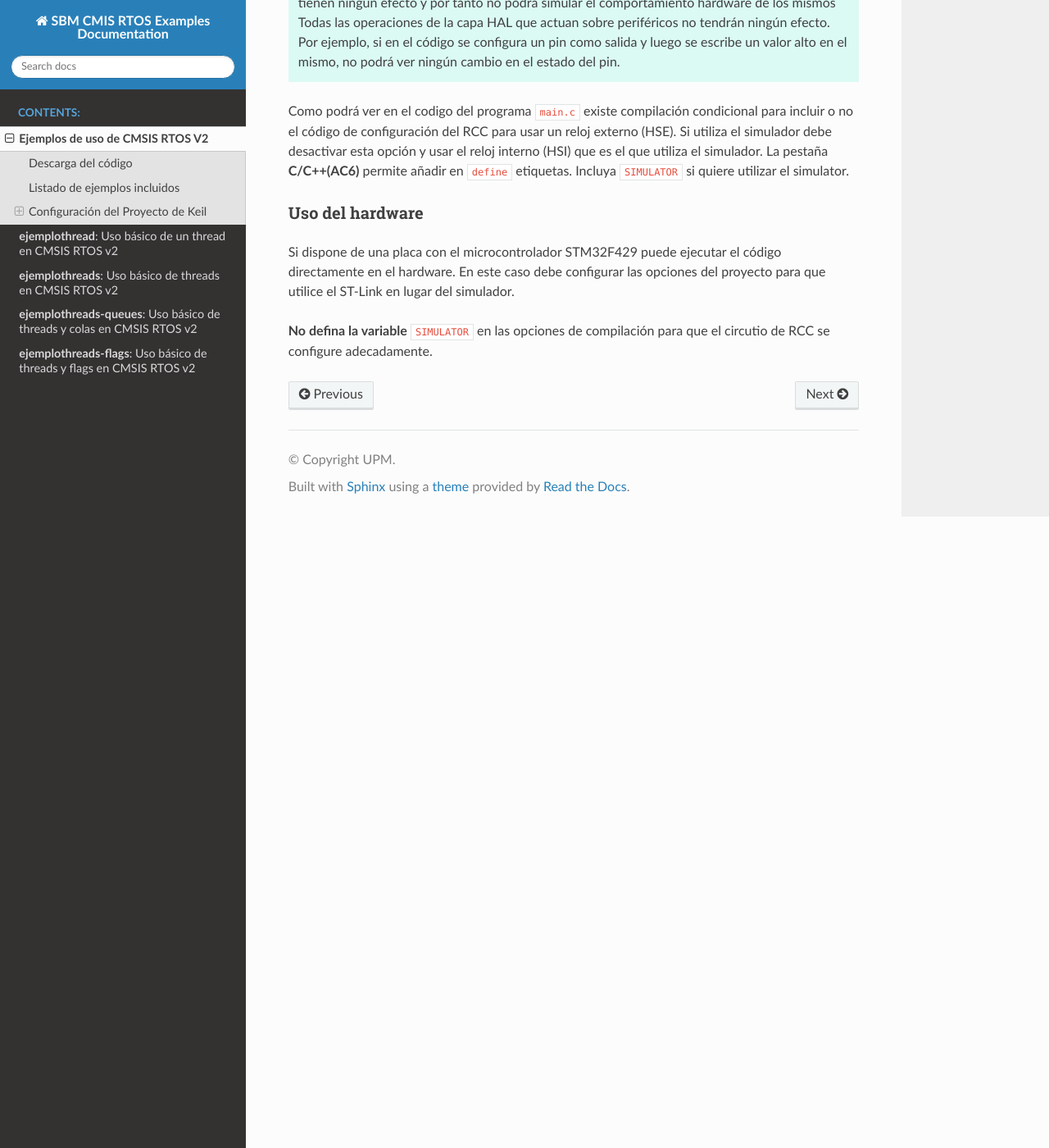
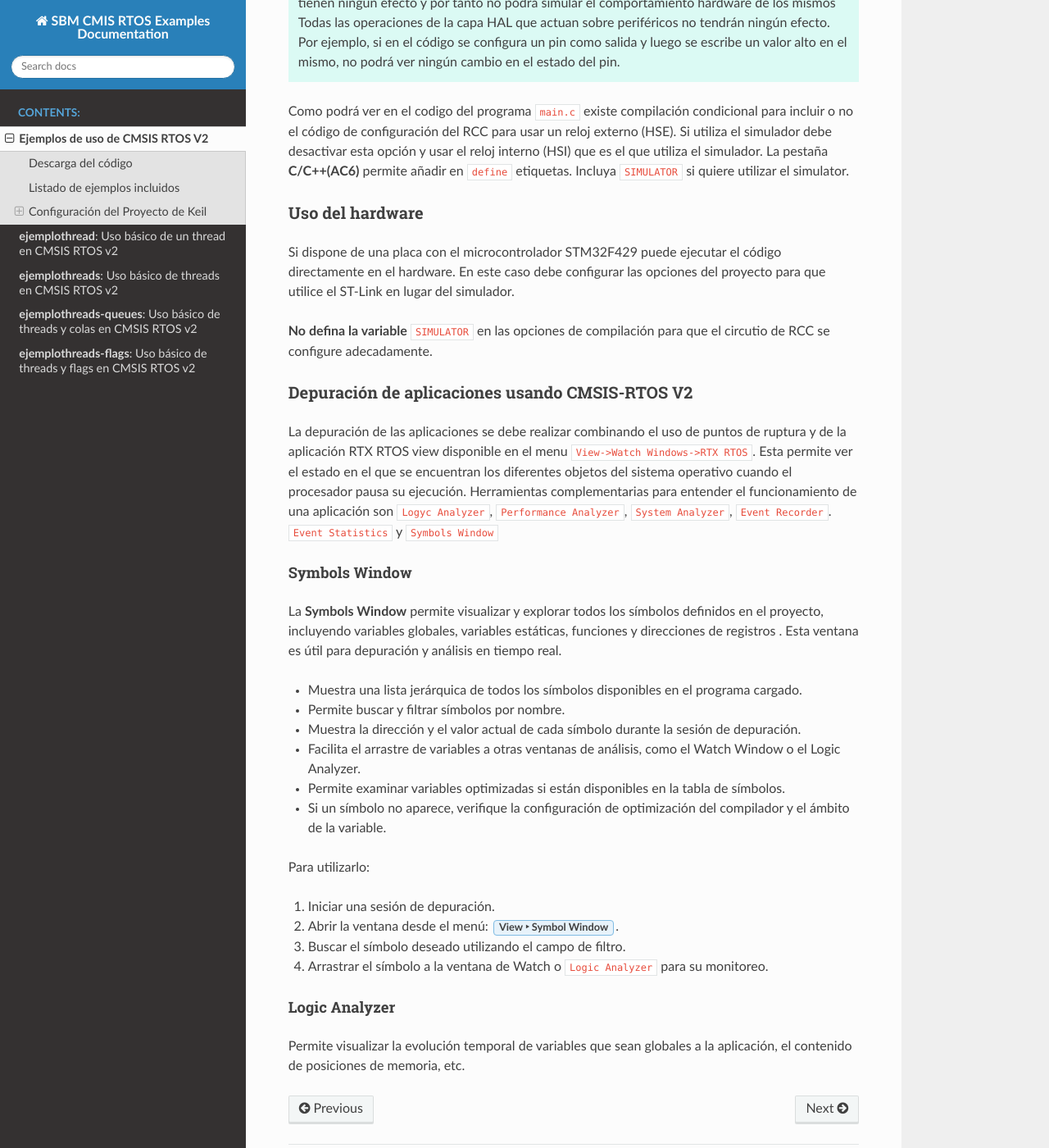
Before and after one commit to mruizglz/SBM-rtos, a Sphinx documentation site: the page built from docs/cmsis-rtos.rst, in a window 1280 px wide and 1400 px high, scrolled down 1504 px. Shown: the whole window at 82% size. Built offline with Sphinx 7.4.7 and the Read the Docs theme 3.1.0, drawn with Linux system fonts in a browser that asks for light colours.

Commit message:
Improve description

```diff
--- a/docs/cmsis-rtos.rst
+++ b/docs/cmsis-rtos.rst
@@ -18,8 +18,6 @@ Para descargar el código puede utilizar un cliente de git en su ordenador o bie
     .. code-block:: shell
 
       $ git clone https://github.com/mruizglz/SBM-rtos.git
-
-
 
 
 
@@ -76,3 +74,40 @@ Uso del hardware
 Si dispone de una placa con el microcontrolador STM32F429 puede ejecutar el código directamente en el hardware. En este caso debe configurar las opciones del proyecto para que utilice el ST-Link en lugar del simulador.
 
 **No defina la variable** ``SIMULATOR`` en las opciones de compilación para que el circutio de RCC se configure adecadamente.
+
+
+-----------------------------------------------
+Depuración de aplicaciones usando CMSIS-RTOS V2
+-----------------------------------------------
+
+La depuración de las aplicaciones se debe realizar combinando el uso de puntos de ruptura y de la aplicación RTX RTOS view disponible en el menu ``View->Watch Windows->RTX RTOS``.
+Esta permite ver el estado en el que se encuentran los diferentes objetos del sistema operativo cuando el procesador pausa su ejecución. Herramientas complementarias para entender
+el funcionamiento de una aplicación son ``Logyc Analyzer``, ``Performance Analyzer``, ``System Analyzer``, ``Event Recorder``. ``Event Statistics`` y ``Symbols Window``
+
+^^^^^^^^^^^^^^
+Symbols Window
+^^^^^^^^^^^^^^
+
+La **Symbols Window** permite visualizar y explorar todos los símbolos definidos en el proyecto, incluyendo variables globales, variables estáticas, funciones y direcciones de registros . Esta ventana es útil para depuración y análisis en tiempo real.
+
+- Muestra una lista jerárquica de todos los símbolos disponibles en el programa cargado.
+- Permite buscar y filtrar símbolos por nombre.
+- Muestra la dirección y el valor actual de cada símbolo durante la sesión de depuración.
+- Facilita el arrastre de variables a otras ventanas de análisis, como el Watch Window o el Logic Analyzer.
+- Permite examinar variables optimizadas si están disponibles en la tabla de símbolos.
+- Si un símbolo no aparece, verifique la configuración de optimización del compilador y el ámbito de la variable.
+
+Para utilizarlo:
+
+1. Iniciar una sesión de depuración.
+2. Abrir la ventana desde el menú: :menuselection:`View --> Symbol Window`.
+3. Buscar el símbolo deseado utilizando el campo de filtro.
+4. Arrastrar el símbolo a la ventana de Watch o ``Logic Analyzer`` para su monitoreo.
+
+
+
+^^^^^^^^^^^^^^
+Logic Analyzer
+^^^^^^^^^^^^^^
+
+Permite visualizar la evolución temporal de variables que sean globales a la aplicación, el contenido de posiciones de memoria, etc.
```
